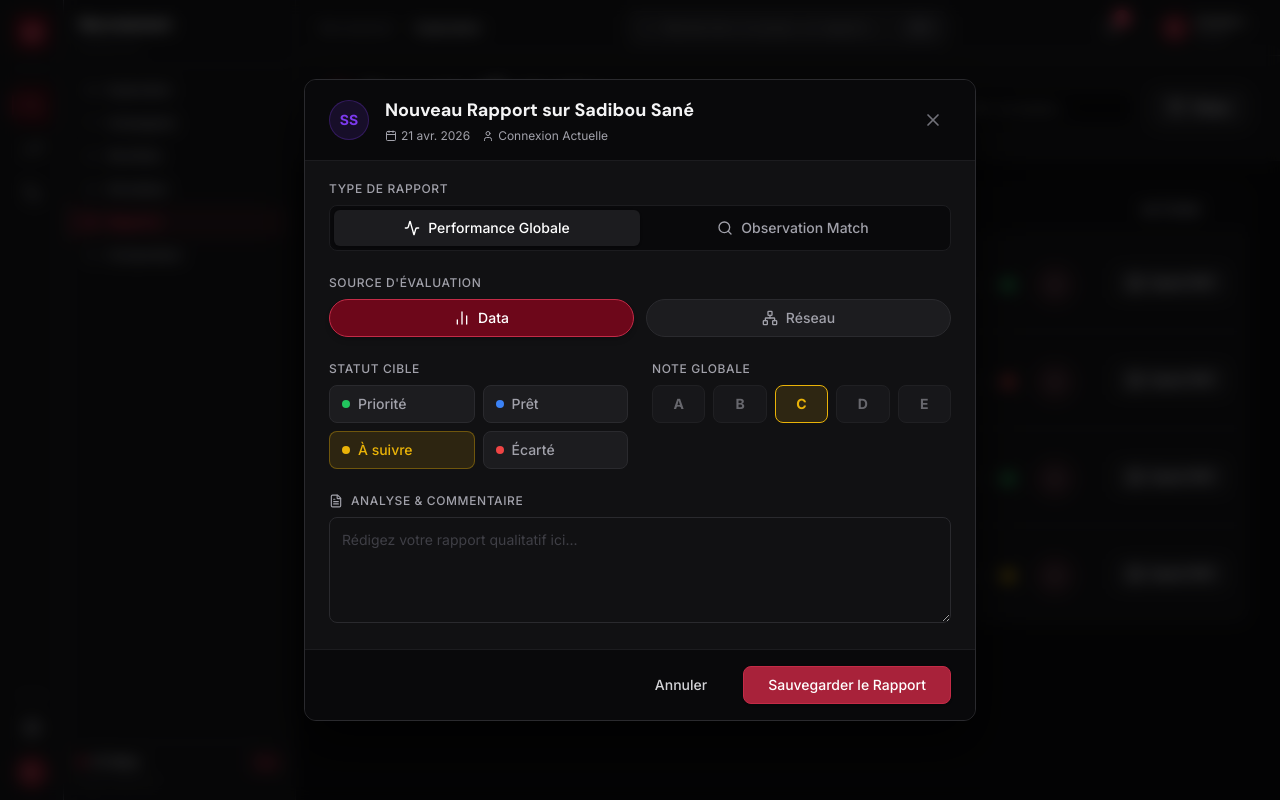
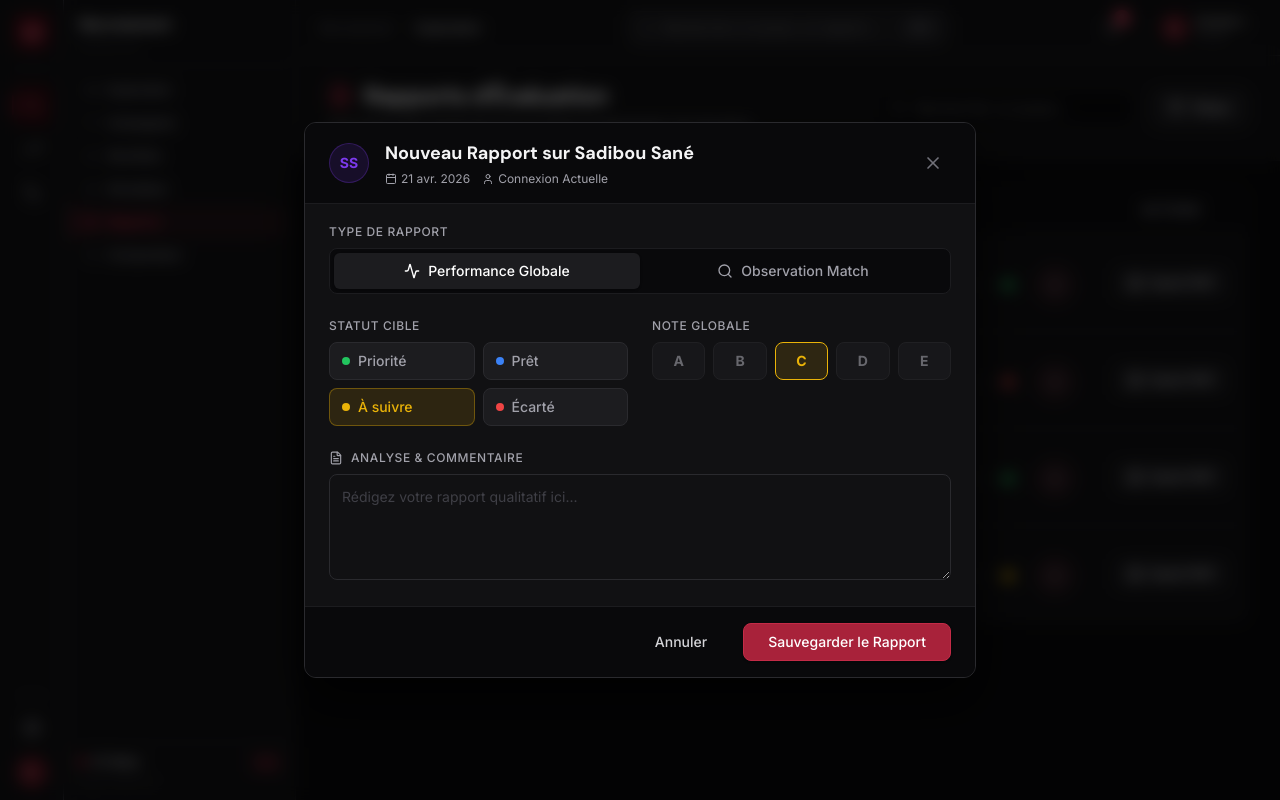
Before and after one commit to K4M4RO/metz-front-mockup, a Next.js app: page /recrutement/rapports in a window 1280 px wide. Both pictures are taken after a click on the button 1055 px from the left and 285 px from the top of the page. Built offline with nearby package versions, Linux system fonts and the light colour scheme.

Commit message:
UI: remove Source d'Évaluation field from reports creation and timeline

```diff
--- a/src/components/rapports/CreateRapportModal.tsx
+++ b/src/components/rapports/CreateRapportModal.tsx
@@ -24,7 +24,7 @@ interface CreateRapportModalProps {
 
 export function CreateRapportModal({ player, onClose, onSubmit }: CreateRapportModalProps) {
   const [type, setType] = useState<ReportType>("global");
-  const [source, setSource] = useState<ReportSource>("data");
+
   const [status, setStatus] = useState<ReportStatus>("suivre");
   const [note, setNote] = useState<NoteGrade>("C");
   const [kanban, setKanban] = useState(KANBAN_OPTIONS[0].id);
@@ -32,11 +32,6 @@ export function CreateRapportModal({ player, onClose, onSubmit }: CreateRapportM
 
   const handleTypeChange = (newType: ReportType) => {
     setType(newType);
-    if (newType === "global") {
-      setSource("data");
-    } else {
-      setSource("live");
-    }
   };
 
   // Conditional fields
@@ -62,7 +57,6 @@ export function CreateRapportModal({ player, onClose, onSubmit }: CreateRapportM
       author: curAuthor,
       authorRole: "Scout",
       type,
-      source,
       status,
       note,
       kanban,
@@ -133,42 +127,7 @@ export function CreateRapportModal({ player, onClose, onSubmit }: CreateRapportM
               </div>
             </div>
 
-            {/* Source d'Évaluation (Pills) */}
-            <div>
-              <label className="block text-xs font-medium text-[var(--color-neutral-400)] uppercase tracking-wider mb-2">
-                Source d'Évaluation
-              </label>
-              <div className="flex gap-3">
-                {(type === "global"
-                  ? [
-                      { id: "data", label: "Data", icon: BarChart2 },
-                      { id: "agent", label: "Réseau", icon: Network },
-                    ]
-                  : [
-                      { id: "live", label: "Stade", icon: MapPin },
-                      { id: "video", label: "Vidéo", icon: MonitorPlay },
-                    ]
-                ).map((opt) => {
-                  const isSelected = source === opt.id;
-                  const Icon = opt.icon;
-                  return (
-                    <button
-                      key={opt.id}
-                      type="button"
-                      onClick={() => setSource(opt.id as ReportSource)}
-                      className={`flex-1 py-2 text-sm font-medium rounded-full border flex items-center justify-center gap-2 transition-all ${
-                        isSelected
-                          ? 'bg-[#6D071A] border-[#c42b47] text-white shadow-md'
-                          : 'bg-[var(--color-neutral-800)] border-[var(--color-neutral-700)] text-[var(--color-neutral-400)] hover:text-[var(--color-neutral-300)] hover:bg-[var(--color-neutral-700)]'
-                      }`}
-                    >
-                      <Icon size={16} />
-                      {opt.label}
-                    </button>
-                  );
-                })}
-              </div>
-            </div>
+
 
             {/* Match Context (Conditional) */}
             {type === "match" && (
--- a/src/components/rapports/RapportTimeline.tsx
+++ b/src/components/rapports/RapportTimeline.tsx
@@ -32,7 +32,6 @@ export function RapportTimeline({ player, onNewReport, onViewReport }: RapportTi
         {reports.map((report, index) => {
           const statusConf = STATUS_CONFIG[report.status];
           const noteConf = NOTE_CONFIG[report.note];
-          const sourceConf = SOURCE_CONFIG[report.source];
 
           return (
             <div
@@ -44,12 +43,11 @@ export function RapportTimeline({ player, onNewReport, onViewReport }: RapportTi
                 className="w-3.5 h-3.5 rounded-full border-2 transition-transform duration-200 group-hover:scale-125"
                 style={{
                   backgroundColor: statusConf.dot,
-                  borderColor: 'var(--color-neutral-900)', // blend with bg to look inset
+                  borderColor: 'var(--color-neutral-900)',
                   boxShadow: `0 0 0 2px ${statusConf.bg}`
                 }}
               />
 
-              {/* Tooltip */}
               <div className="absolute bottom-full left-1/2 -translate-x-1/2 mb-2 w-48 opacity-0 group-hover:opacity-100 pointer-events-none transition-opacity duration-200 z-50">
                 <div className="bg-[var(--color-neutral-800)] border border-[var(--color-neutral-600)] shadow-lg rounded-lg p-2 text-xs">
                   <div className="flex justify-between items-center mb-1">
@@ -63,9 +61,6 @@ export function RapportTimeline({ player, onNewReport, onViewReport }: RapportTi
                   </div>
                   <div className="text-[var(--color-neutral-400)] text-[10px] mb-1.5 flex items-center justify-between">
                      <span>{report.author}</span>
-                     <span className="text-[9px] px-1 py-0.5 rounded bg-[var(--color-neutral-700)]">
-                       {sourceConf.icon} {sourceConf.label}
-                     </span>
                   </div>
                   <div
                     className="w-full text-center py-0.5 rounded text-[10px] font-medium"
@@ -75,7 +70,6 @@ export function RapportTimeline({ player, onNewReport, onViewReport }: RapportTi
                   </div>
                 </div>
 
-                {/* Tooltip arrow */}
                 <div className="w-2 h-2 bg-[var(--color-neutral-800)] border-b border-r border-[var(--color-neutral-600)] rotate-45 absolute left-1/2 -translate-x-1/2 -bottom-[5px]"></div>
               </div>
             </div>
```
